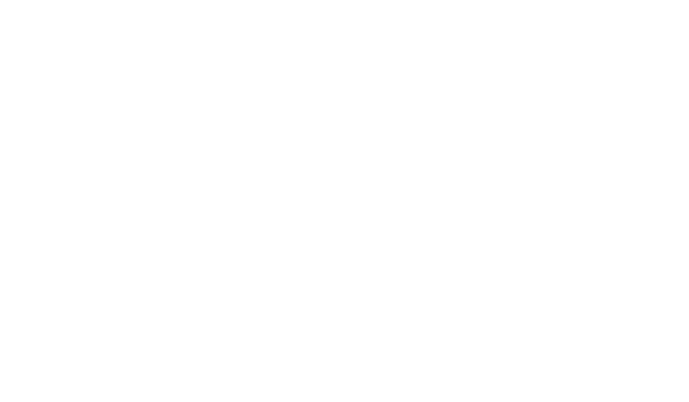
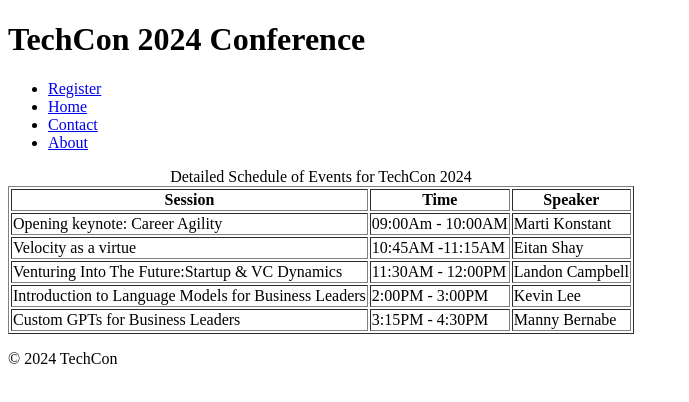
Before and after one commit to Bildad58/-TechCon_HTML, a plain HTML site: page techcon_website/schedule.html in a window 1280 px wide. Shown: the whole page, without its empty margins (0-689 px from the left). Drawn offline with Linux system fonts and the light colour scheme.

Commit message:
schedule

```diff
--- a/techcon_website/schedule.html
+++ b/techcon_website/schedule.html
@@ -1,11 +1,71 @@
 <!DOCTYPE html>
 <html lang="en">
-<head>
-    <meta charset="UTF-8">
-    <meta name="viewport" content="width=device-width, initial-scale=1.0">
+  <head>
+    <meta charset="UTF-8" />
+    <meta name="viewport" content="width=device-width, initial-scale=1.0" />
     <title>Schedule</title>
-</head>
-<body>
+  </head>
+  <body>
+    <header>
+      <h1>TechCon 2024 Conference</h1>
 
-</body>
+      <nav>
+        <ul>
+          <li><a href="register.html" target="_blank">Register</a></li>
+          <li><a href="index.html" target="_blank">Home</a></li>
+          <li><a href="contact.html" target="_blank">Contact</a></li>
+          <li><a href="about.html" target="_blank">About</a></li>
+        </ul>
+      </nav>
+    </header>
+    <main>
+      <section>
+        <table border="1">
+          <caption>
+            Detailed Schedule of Events for TechCon 2024
+          </caption>
+          <thead>
+            <tr>
+              <th scope="col">Session</th>
+              <th scope="col">Time</th>
+              <th scope="col">Speaker</th>
+            </tr>
+          </thead>
+          <tbody>
+            <tr>
+              <td>Opening keynote: Career Agility</td>
+              <td>09:00Am - 10:00AM</td>
+              <td>Marti Konstant</td>
+            </tr>
+
+            <tr>
+              <td>Velocity as a virtue</td>
+              <td>10:45AM -11:15AM</td>
+              <td>Eitan Shay</td>
+            </tr>
+
+            <tr>
+              <td>Venturing Into The Future:Startup & VC Dynamics</td>
+              <td>11:30AM - 12:00PM</td>
+              <td>Landon Campbell</td>
+            </tr>
+            <tr>
+              <td>Introduction to Language Models for Business Leaders</td>
+              <td>2:00PM - 3:00PM</td>
+              <td>Kevin Lee</td>
+            </tr>
+            <tr>
+              <td>Custom GPTs for Business Leaders</td>
+              <td>3:15PM - 4:30PM</td>
+              <td>Manny Bernabe</td>
+            </tr>
+          </tbody>
+        </table>
+      </section>
+    </main>
+
+    <footer>
+      <p>&copy 2024 TechCon</p>
+    </footer>
+  </body>
 </html>
```
Also changed, not shown: techcon_website/about.html (+1 -1 lines), techcon_website/index.html (+1 -1 lines).
